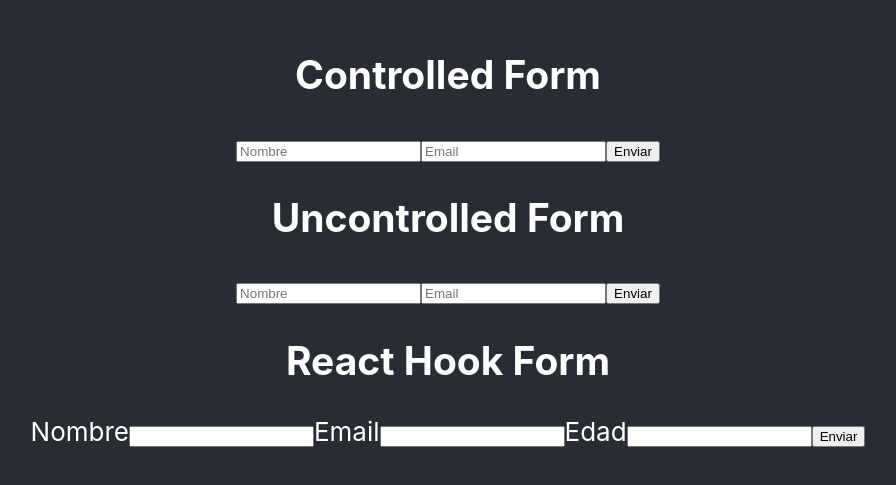
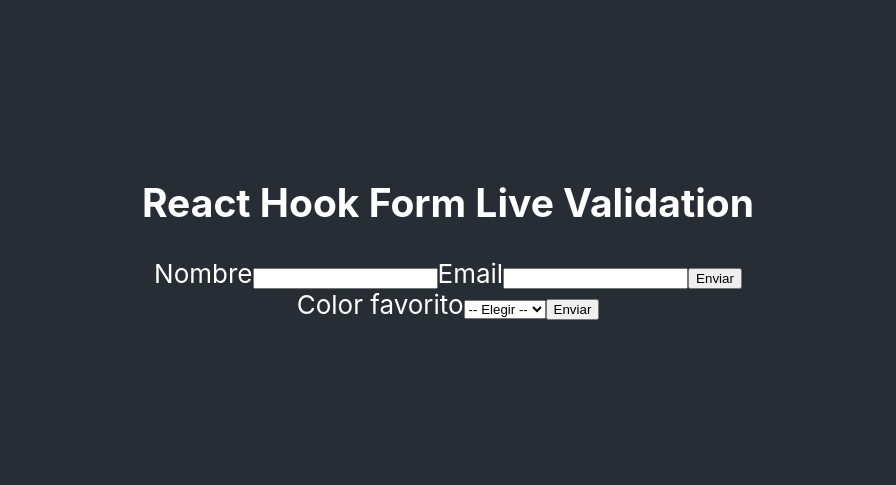
Before and after one commit to JosueZavala/React-practice-02-Formularios, a React (Create React App) app: page / in a window 1280 px wide. Shown: the part 167-652 px from the top of the page, without its empty margins (192-1088 px from the left). Built offline with nearby package versions, Linux system fonts and the light colour scheme.

Commit message:
Adding Form con RHF y control and RHF 'en vivo'

```diff
--- a/src/App.js
+++ b/src/App.js
@@ -1,16 +1,24 @@
-import logo from "./logo.svg";
 import "./App.css";
 import { ControlledForm } from "./components/Forms/Controlled";
 import UncontrolledForm from "./components/Forms/UnControlled";
 import BasicReactHookForm from "./components/Forms/RHF";
+import ReactHookFormLiveValidation from "./components/Forms/RHF/liveValidation";
+import { SelectForm } from "./components/Forms/RHF/control";
 
 function App() {
   return (
     <div className="App">
       <header className="App-header">
-        <ControlledForm />
-        <UncontrolledForm />
-        <BasicReactHookForm />
+        {/* // ? Form Controlado */}
+        {/* <ControlledForm /> */}
+        {/* // ? Form No Controlado */}
+        {/* <UncontrolledForm /> */}
+        {/* // ? Form Basico con RHF */}
+        {/* <BasicReactHookForm /> */}
+        {/* // ? Form con RHF y validacion "en vivo"*/}
+        <ReactHookFormLiveValidation />
+        {/* // ? Form con RHF y control*/}
+        <SelectForm />
       </header>
     </div>
   );
--- /dev/null
+++ b/src/components/Forms/RHF/control/index.jsx
@@ -0,0 +1,34 @@
+import { useForm, Controller } from "react-hook-form";
+
+export function SelectForm() {
+  const {
+    control,
+    handleSubmit,
+    formState: { errors },
+  } = useForm({
+    defaultValues: { color: "" },
+  });
+
+  const onSubmit = (data) => console.log(data);
+
+  return (
+    <form onSubmit={handleSubmit(onSubmit)}>
+      <label>Color favorito</label>
+      <Controller
+        name="color"
+        control={control}
+        rules={{ required: "Selecciona un color" }}
+        render={({ field }) => (
+          <select {...field}>
+            <option value="">-- Elegir --</option>
+            <option value="blue">Azul</option>
+            <option value="green">Verde</option>
+          </select>
+        )}
+      />
+      {errors.color && <small>{errors.color.message}</small>}
+
+      <button>Enviar</button>
+    </form>
+  );
+}
--- /dev/null
+++ b/src/components/Forms/RHF/liveValidation/index.jsx
@@ -0,0 +1,49 @@
+import { useForm } from "react-hook-form";
+import { yupResolver } from "@hookform/resolvers/yup";
+import * as yup from "yup";
+
+const schema = yup
+  .object({
+    name: yup
+      .string()
+      .required("El nombre es obligatorio")
+      .min(2, "Mínimo 2 caracteres"),
+    email: yup
+      .string()
+      .required("El email es obligatorio")
+      .email("Email no válido"),
+  })
+  .required();
+
+export default function ReactHookFormLiveValidation() {
+  const {
+    register,
+    handleSubmit,
+    formState: { errors, isSubmitting },
+  } = useForm({ resolver: yupResolver(schema), mode: "onChange" });
+
+  const onSubmit = async (data) => {
+    // Simula envío
+    await new Promise((r) => setTimeout(r, 600));
+    alert(JSON.stringify(data, null, 2));
+  };
+
+  return (
+    <>
+      <div>
+        <h2>React Hook Form Live Validation</h2>
+      </div>
+      <form onSubmit={handleSubmit(onSubmit)} noValidate>
+        <label>Nombre</label>
+        <input {...register("name")} />
+        {errors.name && <small>{errors.name.message}</small>}
+
+        <label>Email</label>
+        <input type="email" {...register("email")} />
+        {errors.email && <small>{errors.email.message}</small>}
+
+        <button disabled={isSubmitting}>Enviar</button>
+      </form>
+    </>
+  );
+}
```
Also changed, not shown: 1 other file (tests, documents, lock files or other folders).
